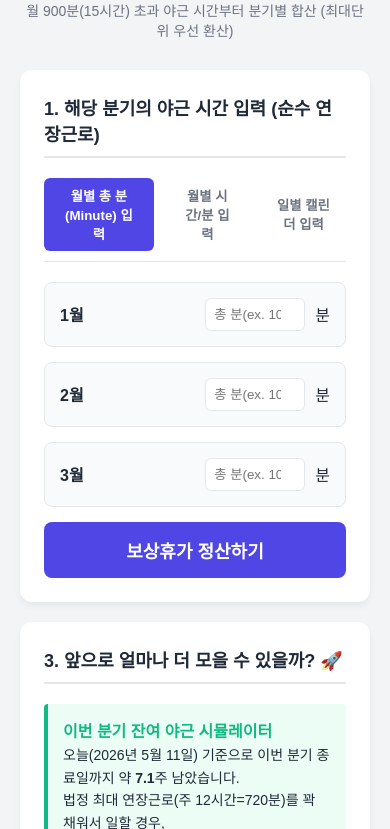
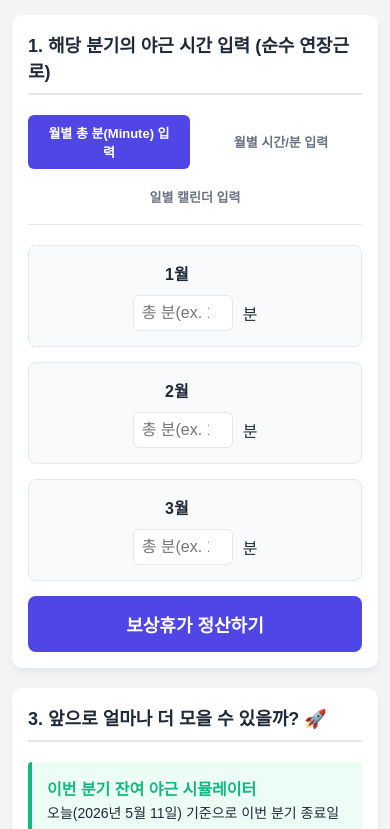
Before and after one commit to ihncheolhwan/my-leave-calculator, a plain HTML site: page index.html in a window 390 px wide. Shown: the part 93-922 px from the top of the page. Drawn offline with Linux system fonts and the light colour scheme.

Commit message:
feat: mobile responsive + rename to index.html

```diff
--- a/my-leave-calc.html
+++ b/index.html
@@ -30,6 +30,7 @@
             padding: 20px;
             display: flex;
             justify-content: center;
+            -webkit-text-size-adjust: 100%;
         }
 
         .container {
@@ -57,6 +58,86 @@
             padding: 24px;
             margin-bottom: 20px;
             box-shadow: 0 4px 6px rgba(0, 0, 0, 0.05);
+        }
+
+        @media (max-width: 600px) {
+            body {
+                padding: 12px;
+            }
+
+            h1 {
+                font-size: 22px;
+            }
+
+            p.subtitle {
+                font-size: 12px;
+                margin-bottom: 20px;
+            }
+
+            .card {
+                padding: 16px;
+                border-radius: 10px;
+            }
+
+            .card h2 {
+                font-size: 16px;
+            }
+
+            .tabs {
+                flex-wrap: wrap;
+                gap: 6px;
+            }
+
+            .tab-btn {
+                flex: 1 1 calc(50% - 6px);
+                padding: 8px 10px;
+                font-size: 13px;
+            }
+
+            .month-row {
+                flex-direction: column;
+                align-items: stretch;
+                gap: 10px;
+                padding: 12px;
+            }
+
+            .month-label {
+                width: auto;
+            }
+
+            .input-group {
+                justify-content: flex-start;
+                flex-wrap: wrap;
+            }
+
+            input[type="number"] {
+                flex: 1;
+                width: auto;
+                min-width: 0;
+                font-size: 16px;
+            }
+
+            .daily-grid {
+                grid-template-columns: repeat(5, 1fr) !important;
+            }
+
+            .calc-btn {
+                font-size: 16px;
+                padding: 14px;
+            }
+
+            .result-box .huge-text {
+                font-size: 20px;
+            }
+
+            .badge {
+                display: block;
+                margin: 8px 0 0 0;
+            }
+
+            .predict-box {
+                font-size: 13px;
+            }
         }
 
         .card h2 {
```
Also changed, not shown: .omc/project-memory.json, .omc/state/hud-stdin-cache.json, .omc/state/sessions/b7877126-5152-4098-af39-a122bdfefb23/hud-state.json (added), .omc/state/subagent-tracking.json, 1 other file.
